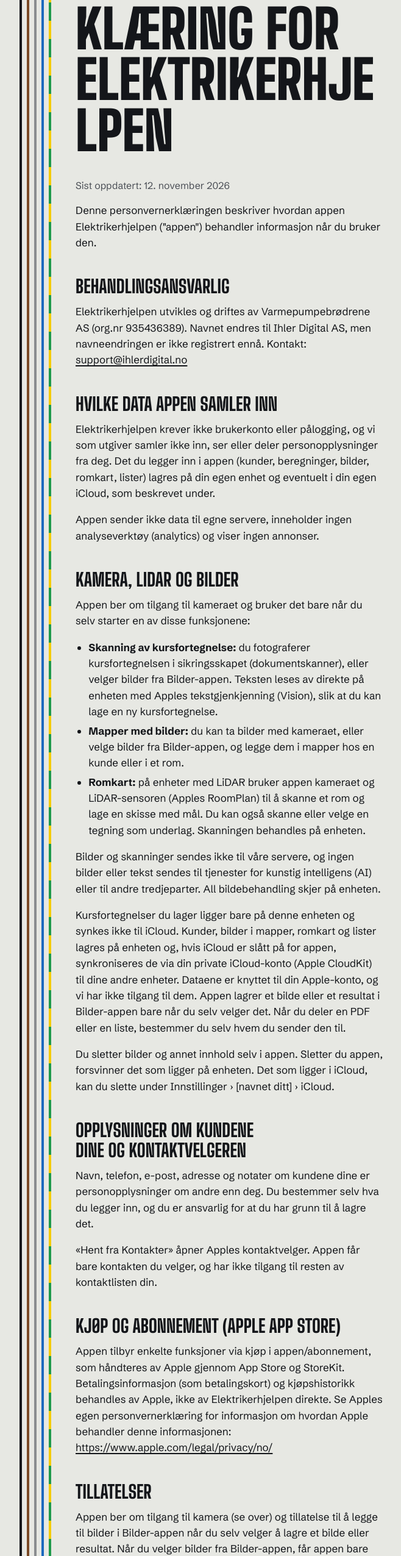
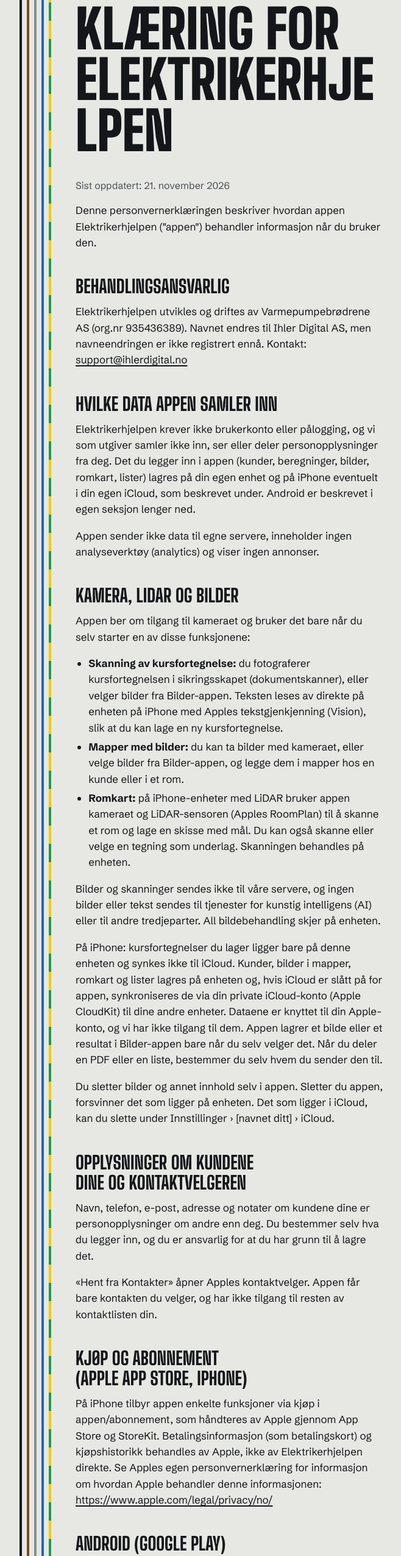
Before and after one commit to elektrikerhjelperen-hue/ihlerdigital-nettside, a plain HTML site: page elektrikerhjelpen/personvern/index.html in a window 1280 px wide. Shown: the part 245-2797 px from the top of the page at 61% size, without its empty margins (4-662 px from the left). Drawn offline with Linux system fonts and the light colour scheme.

Commit message:
Personvern Elektrikerhjelpen: Android-avsnitt
Co-Authored-By: Claude Sonnet 5.5 <noreply@anthropic.com>

```diff
--- a/elektrikerhjelpen/personvern/index.html
+++ b/elektrikerhjelpen/personvern/index.html
@@ -30,30 +30,36 @@
 </div>
 <article class="innrykk tekst">
 <h1>Personvernerklæring for Elektrikerhjelpen</h1>
-<p class="meta">Sist oppdatert: 12. november 2026</p>
+<p class="meta">Sist oppdatert: 21. november 2026</p>
 <p>Denne personvernerklæringen beskriver hvordan appen Elektrikerhjelpen (&quot;appen&quot;) behandler informasjon når du bruker den.</p>
 <h2>Behandlingsansvarlig</h2>
 <p>Elektrikerhjelpen utvikles og driftes av Varmepumpebrødrene AS (org.nr 935436389). Navnet endres til Ihler Digital AS, men navneendringen er ikke registrert ennå. Kontakt: <a href="mailto:support@ihlerdigital.no">support@ihlerdigital.no</a></p>
 <h2>Hvilke data appen samler inn</h2>
-<p>Elektrikerhjelpen krever ikke brukerkonto eller pålogging, og vi som utgiver samler ikke inn, ser eller deler personopplysninger fra deg. Det du legger inn i appen (kunder, beregninger, bilder, romkart, lister) lagres på din egen enhet og eventuelt i din egen iCloud, som beskrevet under.</p>
+<p>Elektrikerhjelpen krever ikke brukerkonto eller pålogging, og vi som utgiver samler ikke inn, ser eller deler personopplysninger fra deg. Det du legger inn i appen (kunder, beregninger, bilder, romkart, lister) lagres på din egen enhet og på iPhone eventuelt i din egen iCloud, som beskrevet under. Android er beskrevet i egen seksjon lenger ned.</p>
 <p>Appen sender ikke data til egne servere, inneholder ingen analyseverktøy (analytics) og viser ingen annonser.</p>
 <h2>Kamera, LiDAR og bilder</h2>
 <p>Appen ber om tilgang til kameraet og bruker det bare når du selv starter en av disse funksjonene:</p>
 <ul>
-<li><strong>Skanning av kursfortegnelse:</strong> du fotograferer kursfortegnelsen i sikringsskapet (dokumentskanner), eller velger bilder fra Bilder-appen. Teksten leses av direkte på enheten med Apples tekstgjenkjenning (Vision), slik at du kan lage en ny kursfortegnelse.</li>
+<li><strong>Skanning av kursfortegnelse:</strong> du fotograferer kursfortegnelsen i sikringsskapet (dokumentskanner), eller velger bilder fra Bilder-appen. Teksten leses av direkte på enheten på iPhone med Apples tekstgjenkjenning (Vision), slik at du kan lage en ny kursfortegnelse.</li>
 <li><strong>Mapper med bilder:</strong> du kan ta bilder med kameraet, eller velge bilder fra Bilder-appen, og legge dem i mapper hos en kunde eller i et rom.</li>
-<li><strong>Romkart:</strong> på enheter med LiDAR bruker appen kameraet og LiDAR-sensoren (Apples RoomPlan) til å skanne et rom og lage en skisse med mål. Du kan også skanne eller velge en tegning som underlag. Skanningen behandles på enheten.</li>
+<li><strong>Romkart:</strong> på iPhone-enheter med LiDAR bruker appen kameraet og LiDAR-sensoren (Apples RoomPlan) til å skanne et rom og lage en skisse med mål. Du kan også skanne eller velge en tegning som underlag. Skanningen behandles på enheten.</li>
 </ul>
 <p>Bilder og skanninger sendes ikke til våre servere, og ingen bilder eller tekst sendes til tjenester for kunstig intelligens (AI) eller til andre tredjeparter. All bildebehandling skjer på enheten.</p>
-<p>Kursfortegnelser du lager ligger bare på denne enheten og synkes ikke til iCloud. Kunder, bilder i mapper, romkart og lister lagres på enheten og, hvis iCloud er slått på for appen, synkroniseres de via din private iCloud-konto (Apple CloudKit) til dine andre enheter. Dataene er knyttet til din Apple-konto, og vi har ikke tilgang til dem. Appen lagrer et bilde eller et resultat i Bilder-appen bare når du selv velger det. Når du deler en PDF eller en liste, bestemmer du selv hvem du sender den til.</p>
+<p>På iPhone: kursfortegnelser du lager ligger bare på denne enheten og synkes ikke til iCloud. Kunder, bilder i mapper, romkart og lister lagres på enheten og, hvis iCloud er slått på for appen, synkroniseres de via din private iCloud-konto (Apple CloudKit) til dine andre enheter. Dataene er knyttet til din Apple-konto, og vi har ikke tilgang til dem. Appen lagrer et bilde eller et resultat i Bilder-appen bare når du selv velger det. Når du deler en PDF eller en liste, bestemmer du selv hvem du sender den til.</p>
 <p>Du sletter bilder og annet innhold selv i appen. Sletter du appen, forsvinner det som ligger på enheten. Det som ligger i iCloud, kan du slette under Innstillinger › [navnet ditt] › iCloud.</p>
 <h2>Opplysninger om kundene dine og kontaktvelgeren</h2>
 <p>Navn, telefon, e-post, adresse og notater om kundene dine er personopplysninger om andre enn deg. Du bestemmer selv hva du legger inn, og du er ansvarlig for at du har grunn til å lagre det.</p>
 <p>«Hent fra Kontakter» åpner Apples kontaktvelger. Appen får bare kontakten du velger, og har ikke tilgang til resten av kontaktlisten din.</p>
-<h2>Kjøp og abonnement (Apple App Store)</h2>
-<p>Appen tilbyr enkelte funksjoner via kjøp i appen/abonnement, som håndteres av Apple gjennom App Store og StoreKit. Betalingsinformasjon (som betalingskort) og kjøpshistorikk behandles av Apple, ikke av Elektrikerhjelpen direkte. Se Apples egen personvernerklæring for informasjon om hvordan Apple behandler denne informasjonen: <a href="https://www.apple.com/legal/privacy/no/">https://www.apple.com/legal/privacy/no/</a></p>
+<h2>Kjøp og abonnement (Apple App Store, iPhone)</h2>
+<p>På iPhone tilbyr appen enkelte funksjoner via kjøp i appen/abonnement, som håndteres av Apple gjennom App Store og StoreKit. Betalingsinformasjon (som betalingskort) og kjøpshistorikk behandles av Apple, ikke av Elektrikerhjelpen direkte. Se Apples egen personvernerklæring for informasjon om hvordan Apple behandler denne informasjonen: <a href="https://www.apple.com/legal/privacy/no/">https://www.apple.com/legal/privacy/no/</a></p>
+<h2>Android (Google Play)</h2>
+<p>På Android lagres alt du legger inn (kunder, beregninger, bilder, kursfortegnelser, romkart og lister) bare på telefonen. Det synkroniseres ikke med iPhone eller iCloud. Hvis sikkerhetskopi er slått på i Android, kan Android ta med appens data i sikkerhetskopien på din Google-konto (bilder er ikke med). Vi har ikke tilgang til den.</p>
+<p><strong>Kamera og bilder:</strong> appen åpner telefonens kamera eller bildevelger bare når du selv trykker «Ta bilde» eller «Velg bilder», og får bare bildene du tar eller velger. Appen har ikke tilgang til resten av bildene dine.</p>
+<p><strong>Kontakter:</strong> «Hent fra Kontakter» åpner Androids kontaktvelger. Appen får bare kontakten du velger.</p>
+<p><strong>Påminnelser:</strong> Huskeliste bruker lokale varsler på telefonen. Ingenting sendes fra telefonen.</p>
+<p><strong>Kjøp og abonnement (Google Play):</strong> abonnementene kjøpes og håndteres av Google gjennom Google Play. Betalingsinformasjon og kjøpshistorikk behandles av Google, ikke av oss. Appen spør Google Play om du har et aktivt abonnement. Se Googles personvernerklæring: <a href="https://policies.google.com/privacy">https://policies.google.com/privacy</a><br>Du sier opp i Play Butikk › Betalinger og abonnementer › Abonnementer.</p>
 <h2>Tillatelser</h2>
-<p>Appen ber om tilgang til kamera (se over) og tillatelse til å legge til bilder i Bilder-appen når du selv velger å lagre et bilde eller resultat. Når du velger bilder fra Bilder-appen, får appen bare tilgang til bildene du velger. Appen kan også be om lov til å sende varsler, for påminnelser i Huskeliste og sjekklister. Påminnelsene er lokale varsler som planlegges på enheten din. Appen ber ikke om tilgang til posisjon, mikrofon eller sporing, og ikke om tilgang til kontaktlisten din (se «Hent fra Kontakter» over). Den bruker bakgrunnsvarsler fra iCloud bare for å holde dataene dine synkronisert mellom dine egne enheter.</p>
+<p>Appen ber om tilgang til kamera (se over; på Android åpner den i stedet telefonens kamera eller bildevelger, se Android-seksjonen) og tillatelse til å legge til bilder i Bilder-appen når du selv velger å lagre et bilde eller resultat. Når du velger bilder fra Bilder-appen, får appen bare tilgang til bildene du velger. Appen kan også be om lov til å sende varsler, for påminnelser i Huskeliste og sjekklister. Påminnelsene er lokale varsler som planlegges på enheten din. Appen ber ikke om tilgang til posisjon, mikrofon eller sporing, og ikke om tilgang til kontaktlisten din (se «Hent fra Kontakter» over). På iPhone bruker den bakgrunnsvarsler fra iCloud bare for å holde dataene dine synkronisert mellom dine egne enheter.</p>
 <h2>Dine rettigheter og klage til Datatilsynet</h2>
 <p>Fordi vi ikke har dataene dine, kan vi ikke se eller slette dem for deg, men vi hjelper deg gjerne med spørsmål om personvern. Du kan også klage til Datatilsynet.</p>
 <h2>Barn</h2>
@@ -75,7 +81,7 @@
 <div class="tf-brei"><dt>Kontakt</dt><dd><a href="mailto:support@ihlerdigital.no">support@ihlerdigital.no</a></dd></div>
 <div><dt>Tegn.nr</dt><dd>ID-101</dd></div>
 <div><dt>Målestokk</dt><dd>Ikke målriktig</dd></div>
-<div><dt>Rev.</dt><dd>12.11.2026</dd></div>
+<div><dt>Rev.</dt><dd>21.11.2026</dd></div>
 </dl>
 </footer>
 <script>(function(){
```
